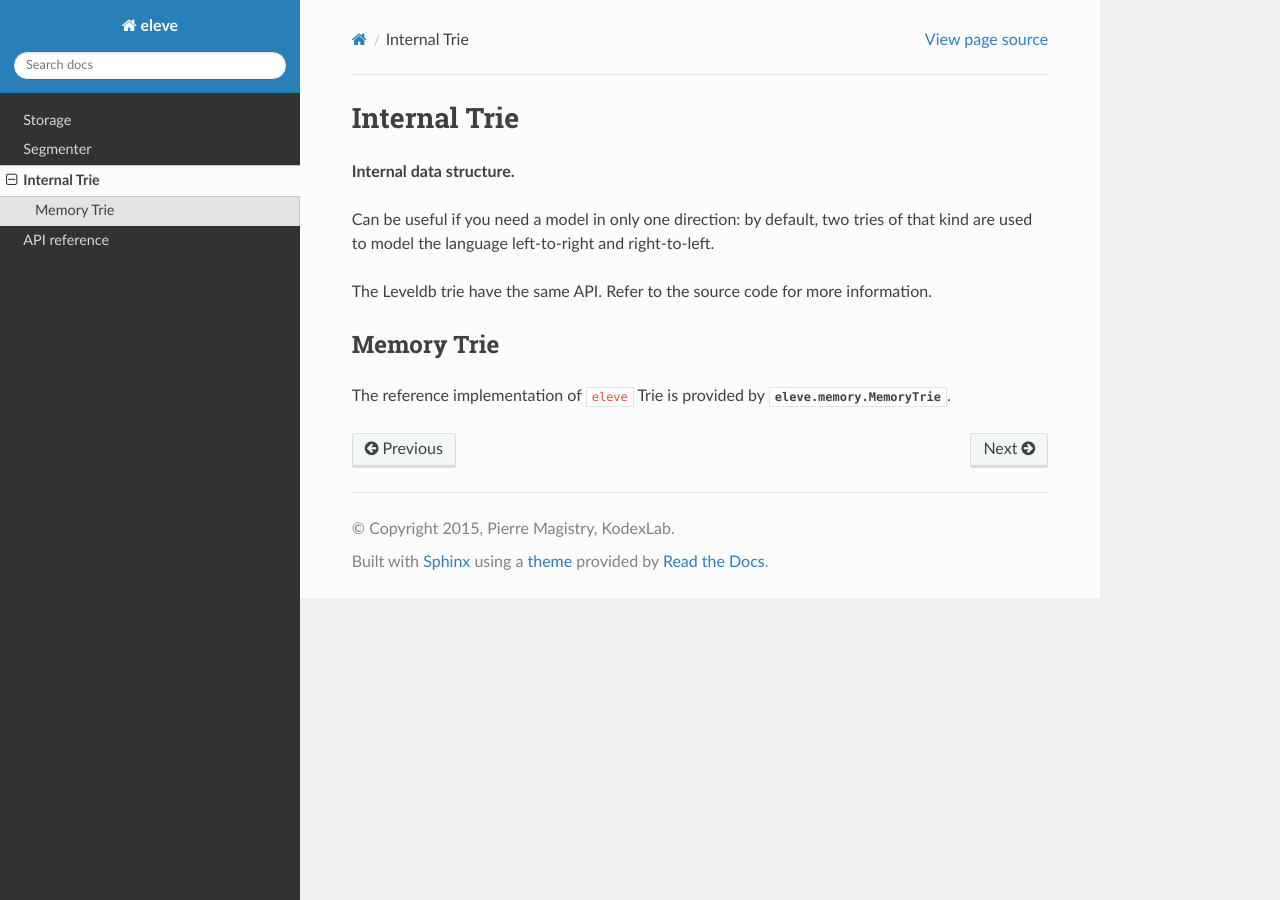
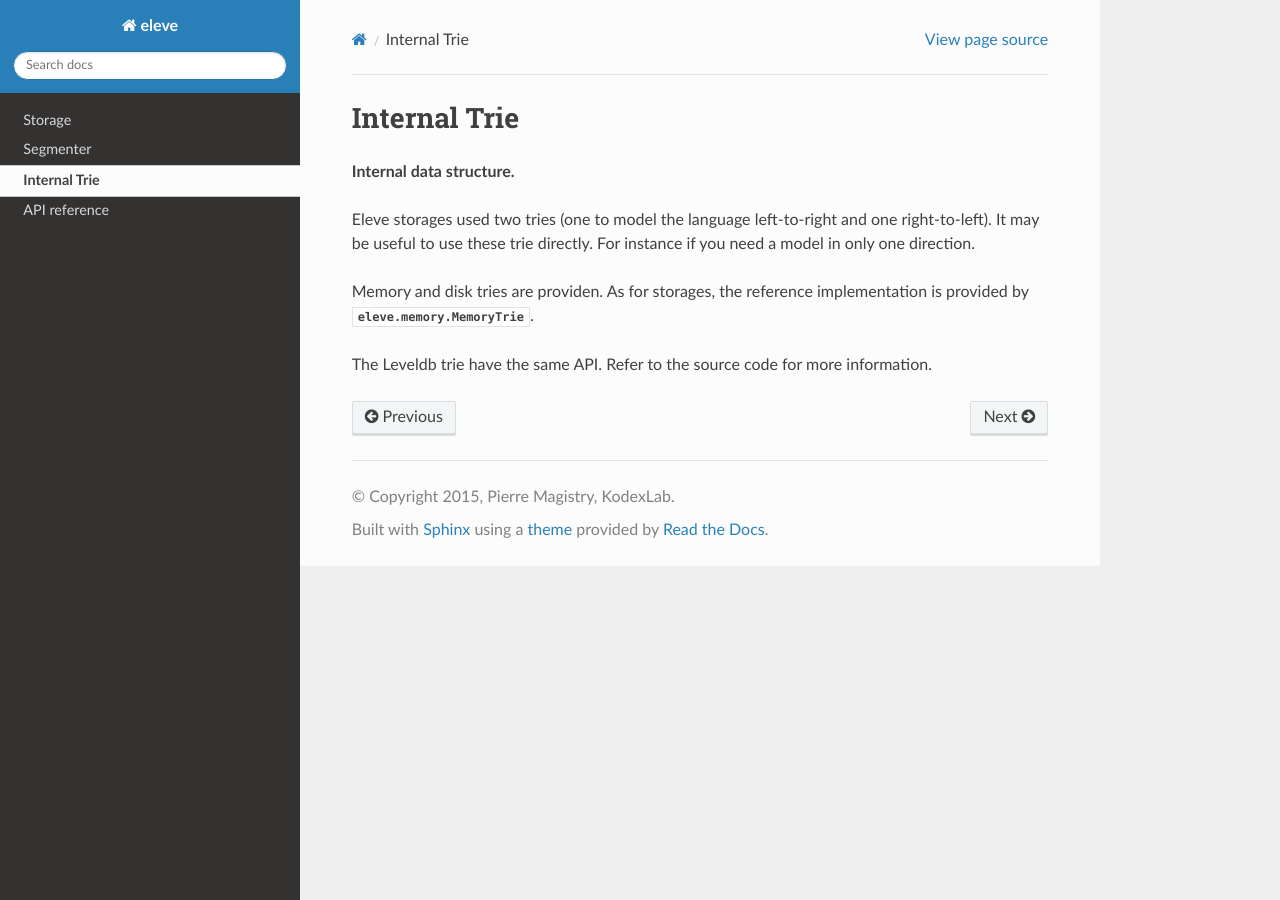
Before and after one commit to kodexlab/eleve, a Sphinx documentation site: the page built from docs/trie.rst, in a window 1280 px wide. Built offline with Sphinx 7.4.7 and the Read the Docs theme 2.0.0, drawn with Linux system fonts in a browser that asks for light colours; formulas are drawn with MathJax 3.

Commit message:
Improve documentation

```diff
--- a/docs/storage.rst
+++ b/docs/storage.rst
@@ -32,8 +32,8 @@ Memory Storage
 Construction
 ------------
 
-Memory storage constructor takes only one parameter: ther ``default_ngram_length``
-i.e. the default maximum lenght of the n-grams that are stored::
+Memory storage constructor takes only one parameter: ``default_ngram_length``
+it is maximum lenght of the n-grams that are stored::
 
     >>> from eleve import MemoryStorage
     >>> storage = MemoryStorage(default_ngram_length=3)
@@ -58,11 +58,12 @@ Storages provide a method to query a n-gram count::
     3
     >>> storage.query_count(["black", "cat"])
     2
+
+You can notice that count are available of every size of n-grams. However n-grams
+larger than the storage ``order`` will have a count of zero::
+
     >>> storage.query_count(["very", "small", "black", "cat"])
     0
-
-You can notice that count are available of every size of n-grams, however n-grams
-larger than the storage ``order`` will have a count of zero.
 
 One can also query autonomy of an n-gram::
 
@@ -103,8 +104,16 @@ fail back one the full-Python one if compilation of C++ one has failed.
     >>> CMemoryStorage
     <class 'eleve.c_memory.cmemory.MemoryStorage'>
 
+
+
 Disk Storage (*Leveldb*)
 ========================
+
+``ELeVE`` provide on-disk storages. They are much slower than the memory ones
+but not limited by memory size. And as everything is stored on-disk, they are
+persistant, they can be restored without loading. On-disk storage internaly use
+`LevelDB <https://github.com/google/leveldb>`_ to store the model.
+
 
 .. note::  To use a disk storage you should import :class:`eleve.LeveldbStorage`::
 
@@ -120,10 +129,6 @@ Disk Storage (*Leveldb*)
     >>> import shutil
     >>> shutil.rmtree("./tmp_storage")
 
-``ELeVE`` provide on-disk storages. They are much slower than the memory ones
-but not limited by memory size. And as everything is stored on-disk, they are
-persistant, they can be restored without loading. On-disk storage internaly use
-`LevelDB <https://github.com/google/leveldb>`_ to store the model.
 
 Use that storage in two cases:
 
--- a/docs/trie.rst
+++ b/docs/trie.rst
@@ -4,12 +4,11 @@ Internal Trie
 
 **Internal data structure.**
 
-Can be useful if you need a model in only one direction: by default, two tries of that kind
-are used to model the language left-to-right and right-to-left.
+Eleve storages used two tries (one to model the language left-to-right and one
+right-to-left). It may be useful to use these trie directly. For instance if you
+need a model in only one direction.
+
+Memory and disk tries are providen. As for storages, the reference
+implementation is provided by :class:`eleve.memory.MemoryTrie`.
 
 The Leveldb trie have the same API. Refer to the source code for more information.
-
-Memory Trie
------------
-
-The reference implementation of ``eleve`` Trie is provided by :class:`eleve.memory.MemoryTrie`.
```
Also changed, not shown: other parts of docs/storage.rst (+3 -3 lines).
